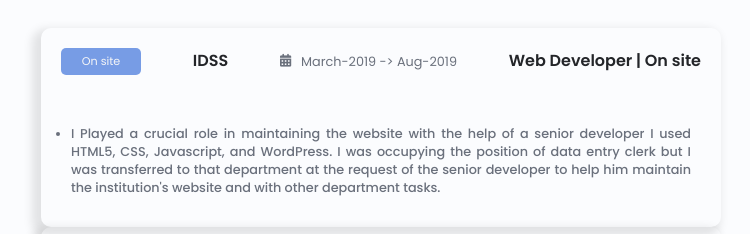
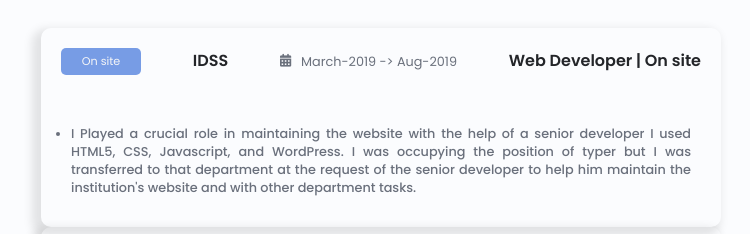
Before and after one commit to alfredou/portfolio, a plain HTML site: page index.html in a window 1280 px wide. Shown: the part 2120-2354 px from the top of the page, without its empty margins (259-1009 px from the left). Drawn offline with nearby package versions, Linux system fonts and the light colour scheme.

Commit message:
last commit

```diff
--- a/index.html
+++ b/index.html
@@ -192,7 +192,7 @@
                 <span class="experience__tag">On site</span>
             </div>
             <div class="experience__desc">
-               <ul class="experience__text"><li>I Played a crucial role in maintaining the website with the help of a senior developer I used HTML5, CSS, Javascript, and WordPress. I was occupying the position of data entry clerk but I was transferred to that department at the request of the senior developer to help him maintain the institution's website and with other department tasks.</li></li></ul>
+               <ul class="experience__text"><li>I Played a crucial role in maintaining the website with the help of a senior developer I used HTML5, CSS, Javascript, and WordPress. I was occupying the position of typer but I was transferred to that department at the request of the senior developer to help him maintain the institution's website and with other department tasks.</li></li></ul>
              </div>
         </div>
          <div class="experience__container wow animate__animated animate__fadeIn" style="text-align: center;">
```
Also changed, not shown: 1 other file.
